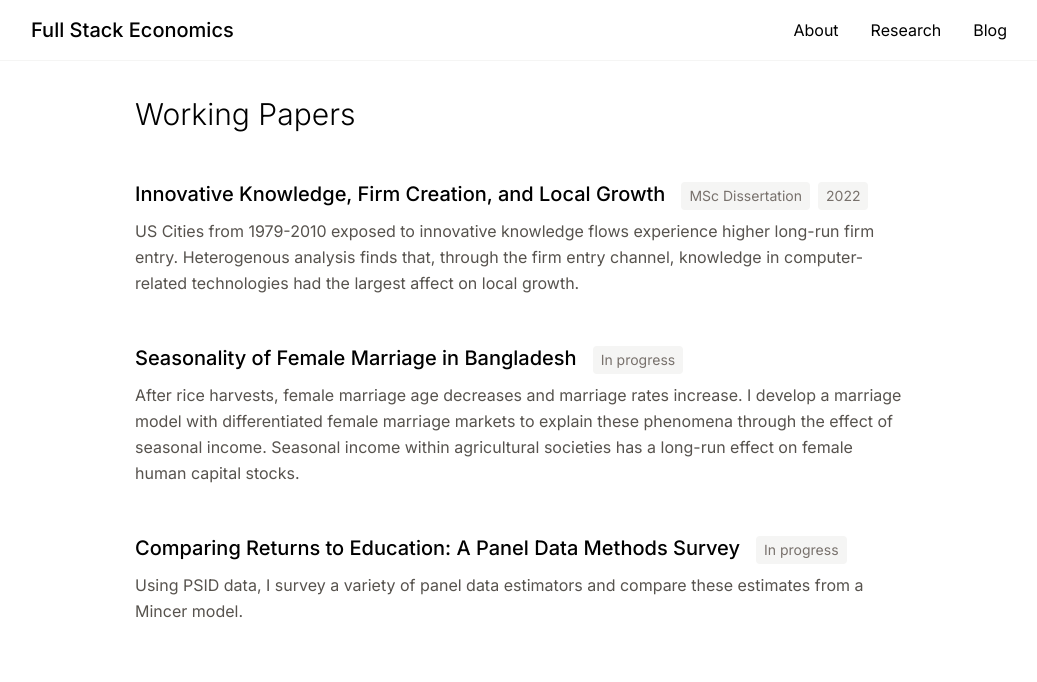
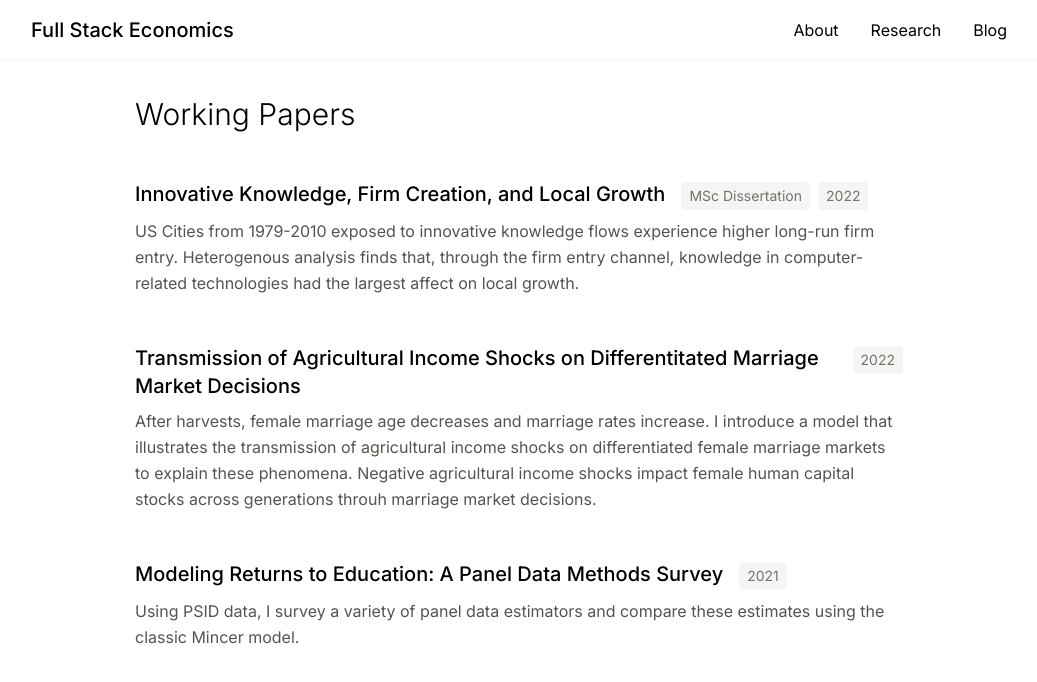
Before and after one commit to mjveilleux/personal-website, a Next.js app in the folder personal-website/: page /research in a window 1280 px wide. Shown: the top 682 px of the page, without its empty margins (121-1158 px from the left). Built offline with nearby package versions, Linux system fonts and the light colour scheme.

Commit message:
more text changes

```diff
--- a/personal-website/src/app/about/page.tsx
+++ b/personal-website/src/app/about/page.tsx
@@ -66,8 +66,8 @@ const sections: Section[] = [
     title: "'Metrics on my Mind",
     content: (
       <p>
-        I love economics and statistics. I have an MSc in Econometrics and previously worked on several research projects across domains.
-      I think econometrics provides useful tools to think about research design and quantifiying treatment effects.
+        I love economics and statistics. I think econometrics provides useful tools to think about research design and quantifiying treatment effects.
+        I'm usually reading articles on these topics to keep up with the latest trends in the hopes to apply them to my day-to-day.
       </p>
     ),
     component: <BookModel />
--- a/personal-website/src/app/research/page.tsx
+++ b/personal-website/src/app/research/page.tsx
@@ -17,16 +17,16 @@ const papers: Paper[] = [
     description: "US Cities from 1979-2010 exposed to innovative knowledge flows experience higher long-run firm entry. Heterogenous analysis finds that, through the firm entry channel, knowledge in computer-related technologies had the largest affect on local growth."
   },
   {
-    title: "Seasonality of Female Marriage in Bangladesh",
-    status: "In progress",
-    year: "",
-    description: "After rice harvests, female marriage age decreases and marriage rates increase. I develop a marriage model with differentiated female marriage markets to explain these phenomena through the effect of seasonal income. Seasonal income within agricultural societies has a long-run effect on female human capital stocks."
+    title: "Transmission of Agricultural Income Shocks on Differentitated Marriage Market Decisions",
+    status: "",
+    year: "2022",
+    description: "After harvests, female marriage age decreases and marriage rates increase. I introduce a model that illustrates the transmission of agricultural income shocks on differentiated female marriage markets to explain these phenomena. Negative agricultural income shocks impact female human capital stocks across generations throuh marriage market decisions."
   },
   {
-    title: "Comparing Returns to Education: A Panel Data Methods Survey",
-    status: "In progress",
-    year: "",
-    description: "Using PSID data, I survey a variety of panel data estimators and compare these estimates from a Mincer model."
+    title: "Modeling Returns to Education: A Panel Data Methods Survey",
+    status: "",
+    year: "2021",
+    description: "Using PSID data, I survey a variety of panel data estimators and compare these estimates using the classic Mincer model."
   }
 ]
 
```
